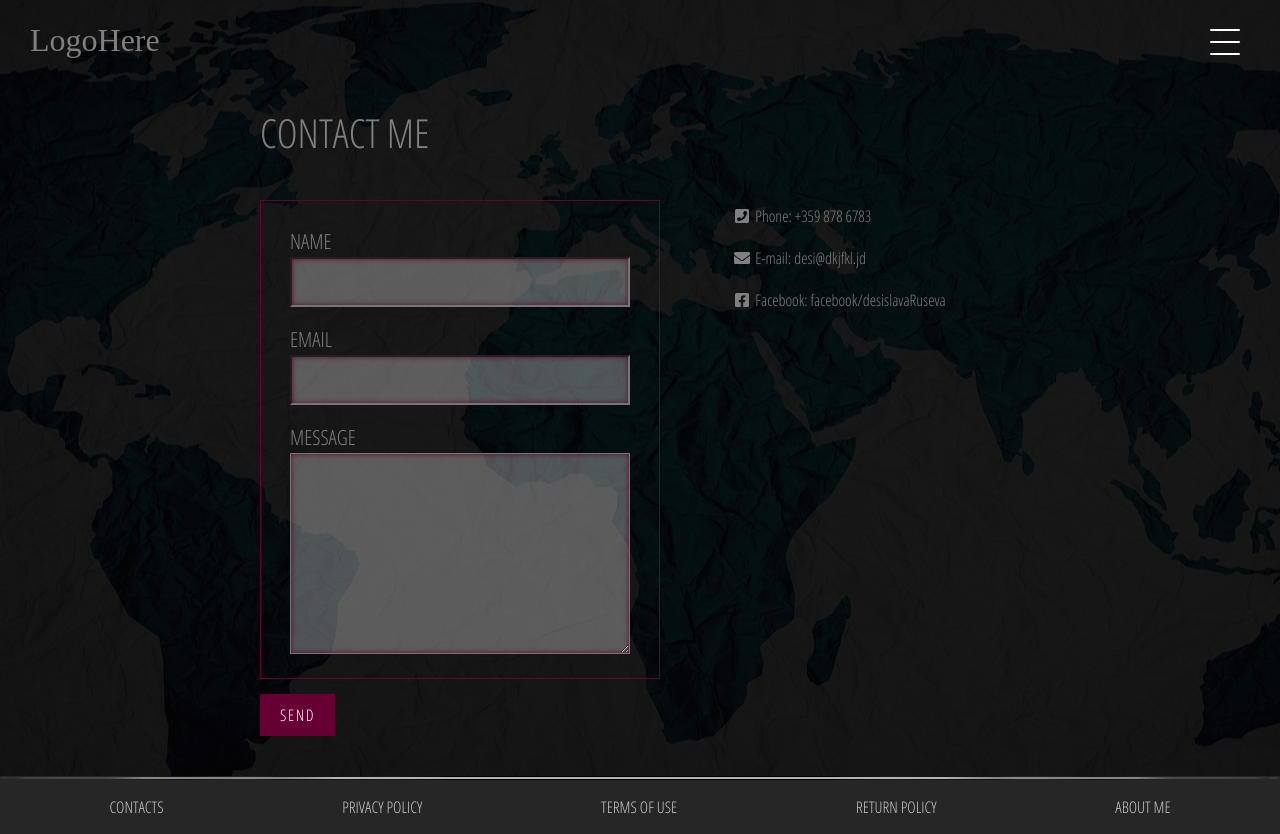
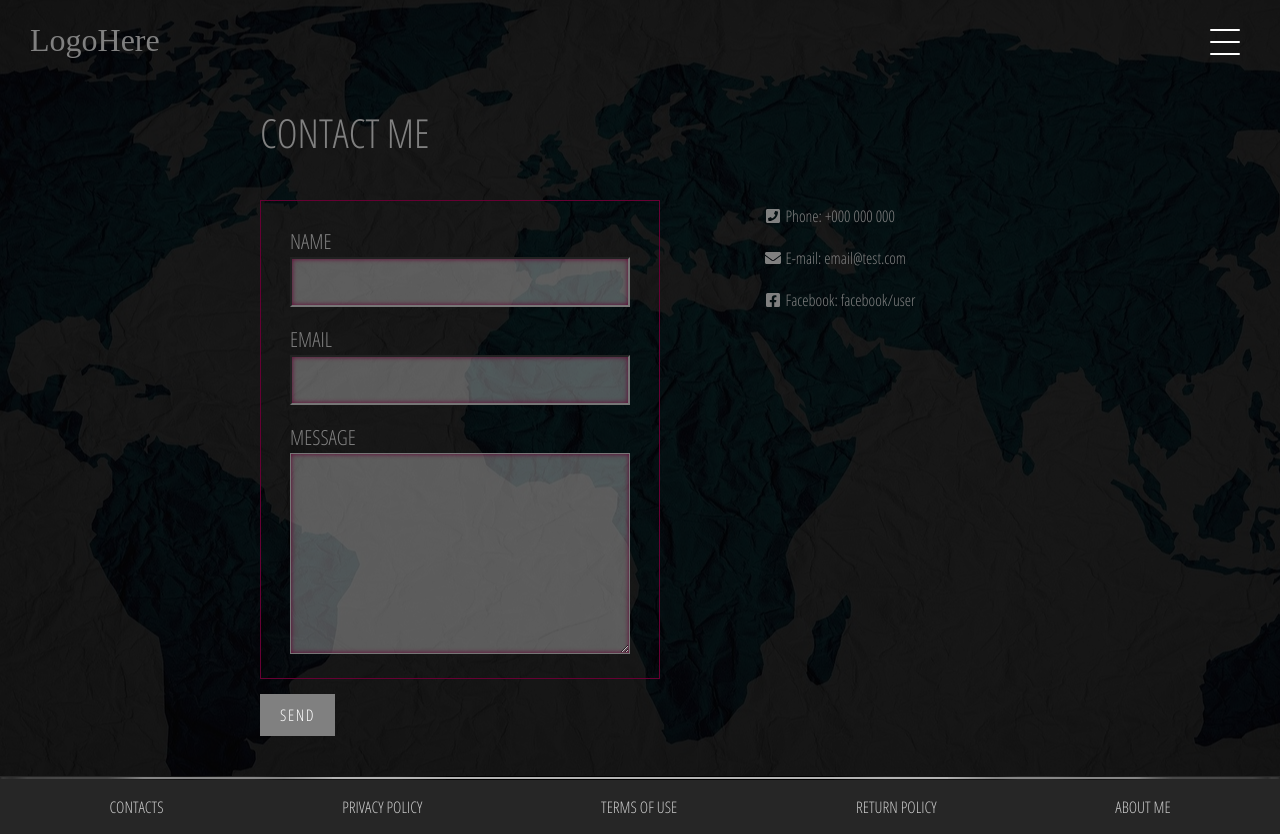
Before and after one commit to DenitsaRuseva/portfolio, a React (Create React App) app: page /contacts in a window 1280 px wide. Built offline with nearby package versions, Linux system fonts and the light colour scheme; a web font is replaced by a local one.

Commit message:
contacts

```diff
--- a/src/components/Contacts/Contacts.css
+++ b/src/components/Contacts/Contacts.css
@@ -3,7 +3,7 @@
     z-index: 3;
     width: 100%;
     min-height: calc(100vh - 58px);
-    padding-top: 13px;
+    padding: 13px 10px 0 10px;
     background: rgba(0,0,0,1);
     color: gray;
 }
--- a/src/components/Contacts/Contacts.js
+++ b/src/components/Contacts/Contacts.js
@@ -8,8 +8,10 @@ import {faPhoneSquare, faEnvelope} from '@fortawesome/free-solid-svg-icons';
 import {FontAwesomeIcon} from '@fortawesome/react-fontawesome';
 import {updateObject, checkValidity} from '../../utility';
 
-export default function Contacts(props){
+export default function Contacts(){
+
     const [formIsValid, setFormIsValid] = useState(false);
+
     const [form, setForm] = useState({
         name: {
             elType: 'input',
@@ -66,11 +68,20 @@ export default function Contacts(props){
         const inputValue = event.target.value;
         const isValid = checkValidity(inputValue, form[inputName].validation);
         const updatedInput = updateObject(form[inputName], {value: inputValue, valid: isValid, tuched: true});
+        // const updatedFormIsValid = checkFormValidity();
         const updatedForm = updateObject(form, {[inputName]: updatedInput});
         setForm(updatedForm);
+        // setFormIsValid(updatedFormIsValid);
 
     };
 
+    const checkFormValidity = () => {
+        let formIsValid = true;
+        for(let key in form){
+            formIsValid = formIsValid && form[key].valid === true;
+        };
+        return formIsValid;
+    };
 
     const formElements = [];
     for(let el in form){
@@ -89,7 +100,6 @@ export default function Contacts(props){
     };
 
 
-    console.log(form)
 
     return(
         <div className='contacts'>
@@ -100,26 +110,25 @@ export default function Contacts(props){
                         <div className='contacts-details-wrapp'>
                             <div>
                                 <FontAwesomeIcon icon={faPhoneSquare}/>
-                                <span>Phone: +359 878 6783</span>
+                                <span>Phone: +000 000 000</span>
                             </div>
                             <div>
                                 <FontAwesomeIcon icon={faEnvelope}/>
-                                <span>E-mail: desi@dkjfkl.jd</span>
+                                <span>E-mail: email@test.com</span>
                             </div>
                             <div>
                                 <FontAwesomeIcon icon={faFacebookSquare}/>
-                                <span>Facebook: facebook/desislavaRuseva</span>
+                                <span>Facebook: facebook/user</span>
                             </div>
                         </div>
                     </div>
-
                     <div className='contact-form-container'>
                         <form>
                             {formElements}
                         </form>
                     </div>
                     <div className='contact-btn-container'>
-                            <Button class='btn'>SEND</Button>
+                        <Button class={checkFormValidity() ? 'btn' : 'btn disabled'}>SEND</Button>
                     </div>
                 </InViewListener>
             </div>
--- a/src/components/UI/Button/Button.css
+++ b/src/components/UI/Button/Button.css
@@ -10,8 +10,21 @@
     overflow: hidden;
     transition: color 0.5s;
     z-index: 3;
+    cursor: pointer;
 }
 
+.btn.disabled{
+    background: gray;
+    cursor: not-allowed;
+}
+.btn.disabled::after,
+.btn.disabled::before{
+    background: gray;
+    cursor: not-allowed;
+}
+.btn.disabled:hover{
+    color: white;
+}
 /* .btn.active{
     background: #ffffff;
 } */
```
